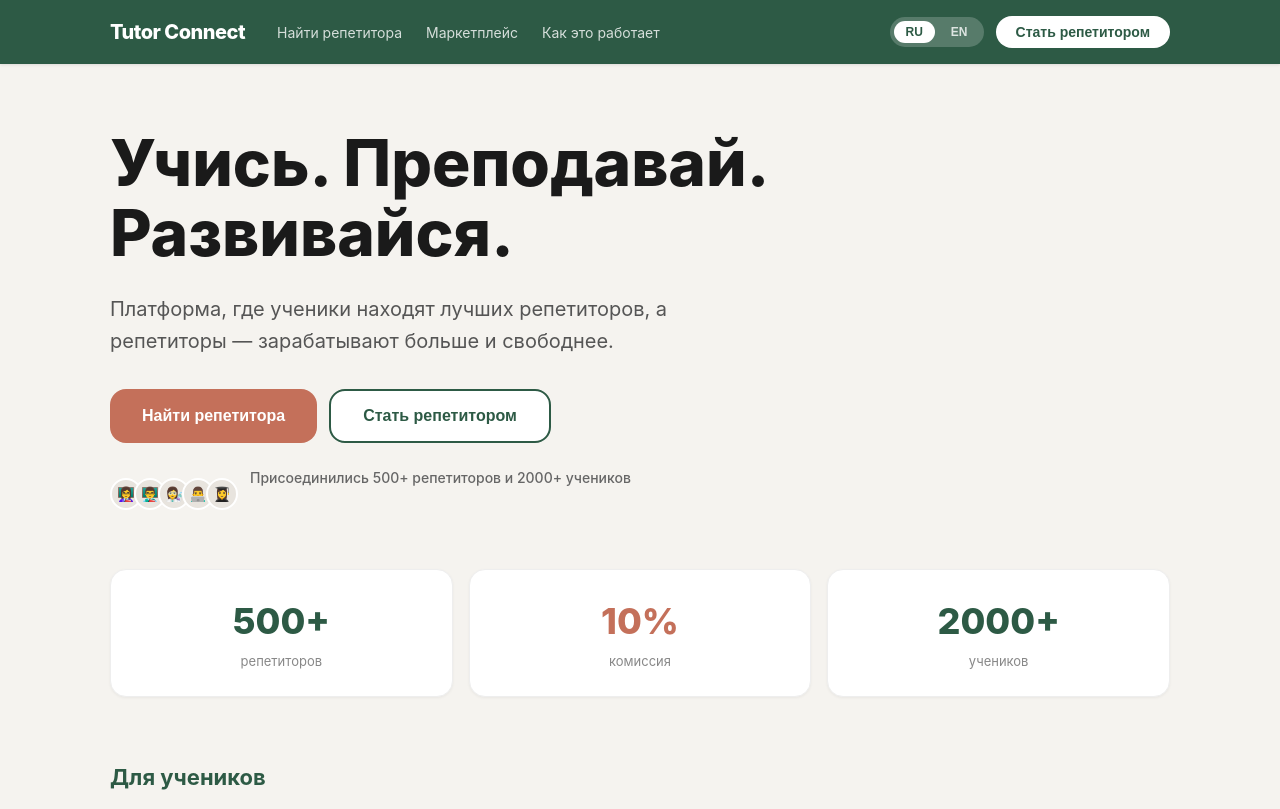
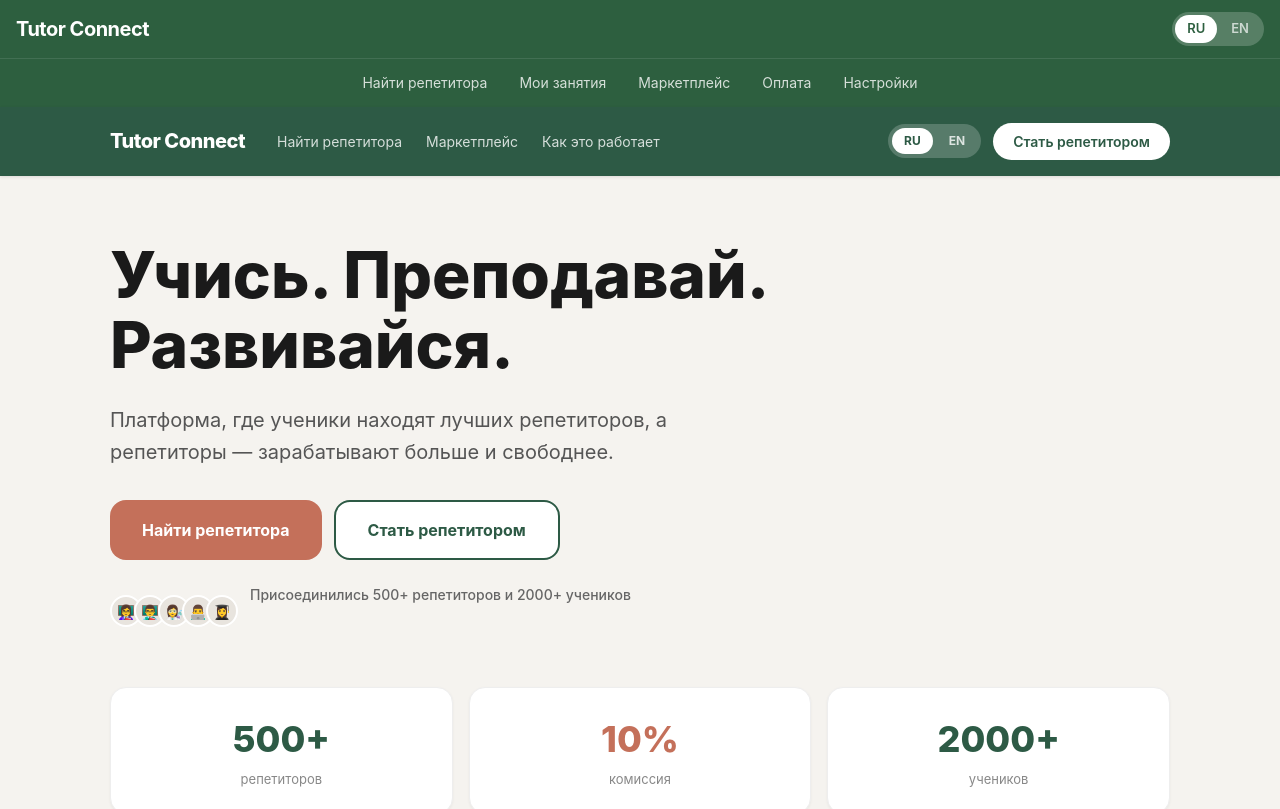
Before and after one commit to yaroslavnapril/tutor-connect, a Next.js app: page / in a window 1280 px wide. Shown: the top 809 px of the page. Built offline with nearby package versions, Linux system fonts and the light colour scheme.

Commit message:
Update layout.tsx

```diff
--- a/app/layout.tsx
+++ b/app/layout.tsx
@@ -1,7 +1,23 @@
-export default function RootLayout({ children }: { children: React.ReactNode }) {
+import type { Metadata } from 'next';
+import './globals.css';
+import Navigation from './components/Navigation';
+
+export const metadata: Metadata = {
+  title: 'Tutor Connect',
+  description: 'Платформа для учеников и репетиторов с комиссией 10%',
+};
+
+export default function RootLayout({
+  children,
+}: Readonly<{
+  children: React.ReactNode;
+}>) {
   return (
     <html lang="ru">
-      <body style={{ margin: 0, padding: 0 }}>{children}</body>
+      <body className="antialiased bg-[#f5f3ef] text-[#1a1a1a]">
+        <Navigation />
+        <main>{children}</main>
+      </body>
     </html>
-  )
+  );
 }
```
